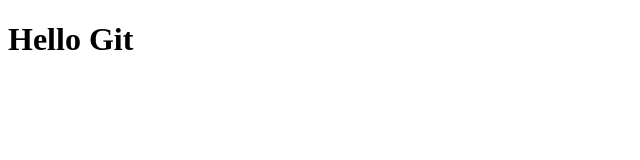
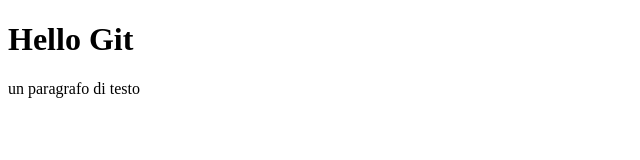
Before and after one commit to yvonfoiding/hello-git, a plain HTML site: page index.html in a window 1280 px wide. Shown: the whole page, without its empty margins (0-640 px from the left). Drawn offline with Linux system fonts and the light colour scheme.

Commit message:
Modifica

```diff
--- a/index.html
+++ b/index.html
@@ -8,5 +8,6 @@
   </head>
   <body>
     <h1>Hello Git</h1>
+    <p>un paragrafo di testo</p>
   </body>
 </html>
```
